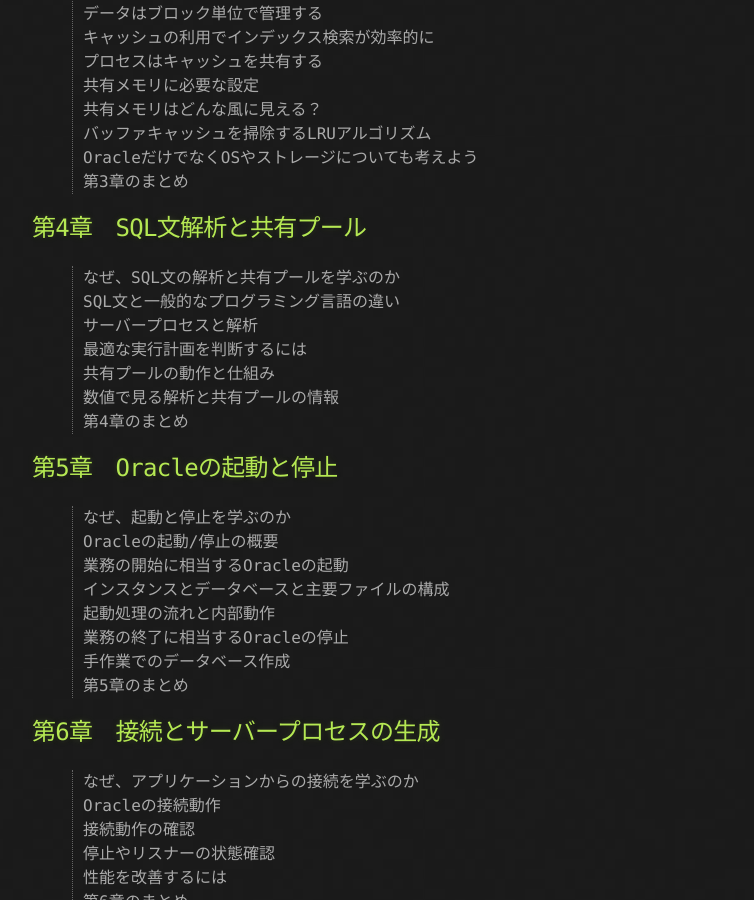
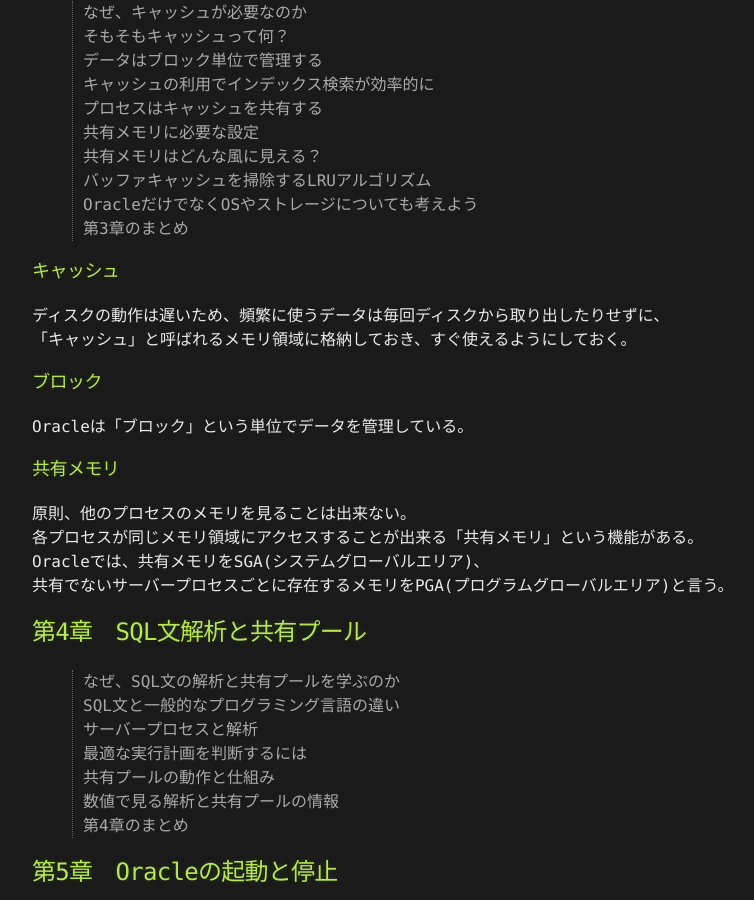
Before and after one commit to Mahiingan/Mahiingan.github.io, a Jekyll site: the page built from docs/readinglog/picture_by_look_at_understand_oracle_mechanism.md, in a window 1280 px wide and 900 px high, scrolled down 1460 px. Shown: the whole window, without its empty margins (108-862 px from the left). Built offline with Jekyll 4.4.1, drawn with Linux system fonts in a browser that asks for light colours; our own code applies the rules of GitHub Pages for plain Markdown files; some of the changed text lies outside the part shown.

Commit message:
Update picture_by_look_at_understand_oracle_mechanism.md

```diff
--- a/docs/readinglog/picture_by_look_at_understand_oracle_mechanism.md
+++ b/docs/readinglog/picture_by_look_at_understand_oracle_mechanism.md
@@ -5,7 +5,7 @@ title: [読書録] 絵で見てわかるoracleの仕組み
 
 # [読書録] 絵で見てわかるoracleの仕組み
 
-- ## 第1章　I/Oとディスクの関係
+## 第1章　I/Oとディスクの関係
 > Oracleを理解するための必須キーワード
 > Oracleとディスク（ハードディスク）
 > ディスクの動作
@@ -17,7 +17,8 @@ title: [読書録] 絵で見てわかるoracleの仕組み
 速い。nsec(ナノ秒)単位。
 
 ### ディスクに対するアクセス
-機械動作が入る。シーク+回転待ち+ディスクの転送。
+機械動作が入る。(アクチュエータを動かしてデータを読み書き)
+シーク+回転待ち+ディスクの転送。
 遅い。msec(ミリ秒)単位。
 
 ### シーケンシャルアクセス
@@ -30,7 +31,7 @@ title: [読書録] 絵で見てわかるoracleの仕組み
 ディスク上で必要な箇所が連続していることはほとんどない。
 そのため、ヘッドを動かしながら、飛び飛びにアクセスすることになる。
 
-- ## 第2章　Oracleのさまざまなプロセス
+## 第2章　Oracleのさまざまなプロセス
 > 本書におけるOracleのイメージ
 > データベースのデータはみんなのもの
 > Oracleが複数のプロセスで成り立つ理由
@@ -59,6 +60,20 @@ SQL文の結果をできるだけ速く返すように仕事をする。(顧客
 > バッファキャッシュを掃除するLRUアルゴリズム
 > OracleだけでなくOSやストレージについても考えよう
 > 第3章のまとめ
+
+### キャッシュ
+ディスクの動作は遅いため、頻繁に使うデータは毎回ディスクから取り出したりせずに、
+「キャッシュ」と呼ばれるメモリ領域に格納しておき、すぐ使えるようにしておく。
+
+### ブロック
+Oracleは「ブロック」という単位でデータを管理している。
+
+### 共有メモリ
+原則、他のプロセスのメモリを見ることは出来ない。
+各プロセスが同じメモリ領域にアクセスすることが出来る「共有メモリ」という機能がある。
+Oracleでは、共有メモリをSGA(システムグローバルエリア)、
+共有でないサーバープロセスごとに存在するメモリをPGA(プログラムグローバルエリア)と言う。
+
 
 ## 第4章　SQL文解析と共有プール
 > なぜ、SQL文の解析と共有プールを学ぶのか
```
